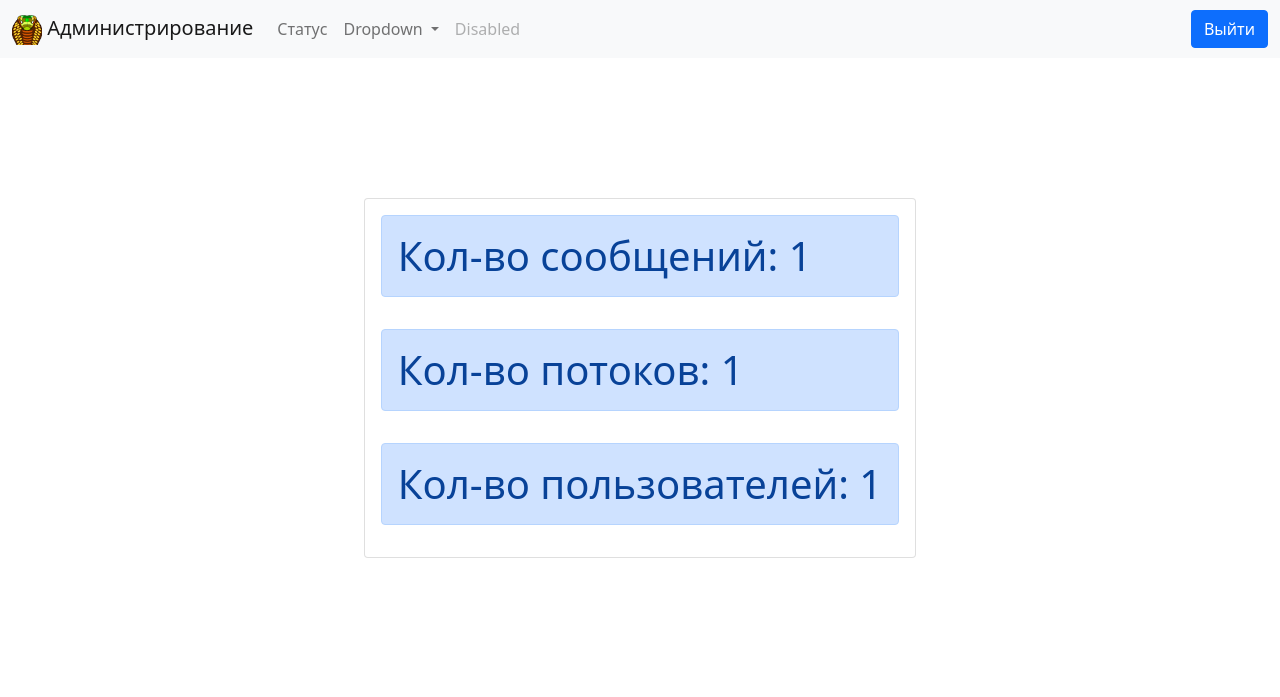
After one commit to MoreliaTalk/morelia_server, a Python web app: template admin/templates/status_admin.html in a window 1280 px wide. The commit adds this page. Shown: the top 697 px of the page. Run offline with Jinja, Linux system fonts and the light colour scheme; the template is opened without the code that fills it: most values are stand-ins (such as "Sample title", 1, 10 or a date in 2020).

Commit message:
add status.html

```diff
--- a/admin/templates/base_admin.html
+++ b/admin/templates/base_admin.html
@@ -13,17 +13,17 @@
 <body>
     <nav class="navbar navbar-expand-lg navbar-light bg-light">
         <div class="container-fluid">
-        <a class="navbar-brand" href="#">Navbar</a>
+        <a class="navbar-brand" href="./">
+            <img src="{{ url_for('static', path='logo.png') }}" width="30" height="30"></img>
+            Администрирование
+        </a>
         <button class="navbar-toggler" type="button" data-bs-toggle="collapse" data-bs-target="#navbarSupportedContent" aria-controls="navbarSupportedContent" aria-expanded="false" aria-label="Toggle navigation">
             <span class="navbar-toggler-icon"></span>
         </button>
         <div class="collapse navbar-collapse" id="navbarSupportedContent">
             <ul class="navbar-nav me-auto mb-2 mb-lg-0">
             <li class="nav-item">
-                <a class="nav-link active" aria-current="page" href="#">Home</a>
-            </li>
-            <li class="nav-item">
-                <a class="nav-link" href="#">Link</a>
+                <a class="nav-link" href="status">Статус</a>
             </li>
             <li class="nav-item dropdown">
                 <a class="nav-link dropdown-toggle" href="#" id="navbarDropdown" role="button" data-bs-toggle="dropdown" aria-expanded="false">
@@ -46,5 +46,9 @@
         </div>
         </div>
     </nav>
+    <div class="d-flex justify-content-center align-items-center" style="height: 80vh">
+        {% block content %}
+        {% endblock %}
+    </div>
 </body>
 </html>
--- /dev/null
+++ b/admin/templates/status_admin.html
@@ -0,0 +1,11 @@
+{% extends "base_admin.html" %}
+
+{% block title %}Status{% endblock %}
+
+{% block content %}
+    <div class="card p-3 gap-3">
+        <h1 class="alert alert-primary">Кол-во сообщений: {{Messages_count}}</h1>
+        <h1 class="alert alert-primary">Кол-во потоков: {{Flows_count}}</h1>
+        <h1 class="alert alert-primary">Кол-во пользователей: {{Flows_count}}</h1>
+    </div>
+{% endblock %}
```
Also changed, not shown: admin/admin.py (+24 -0 lines), admin/login.py (+9 -5 lines), static/logo.png (added).
